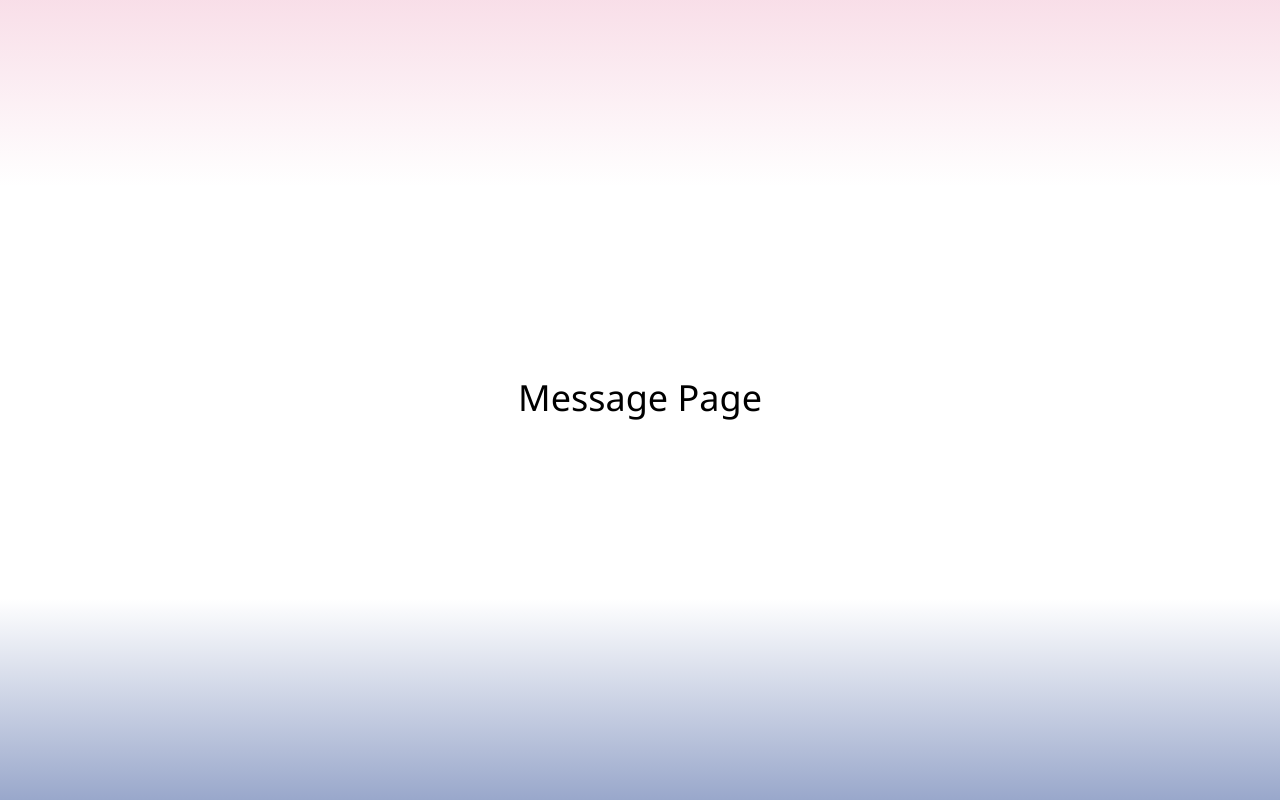
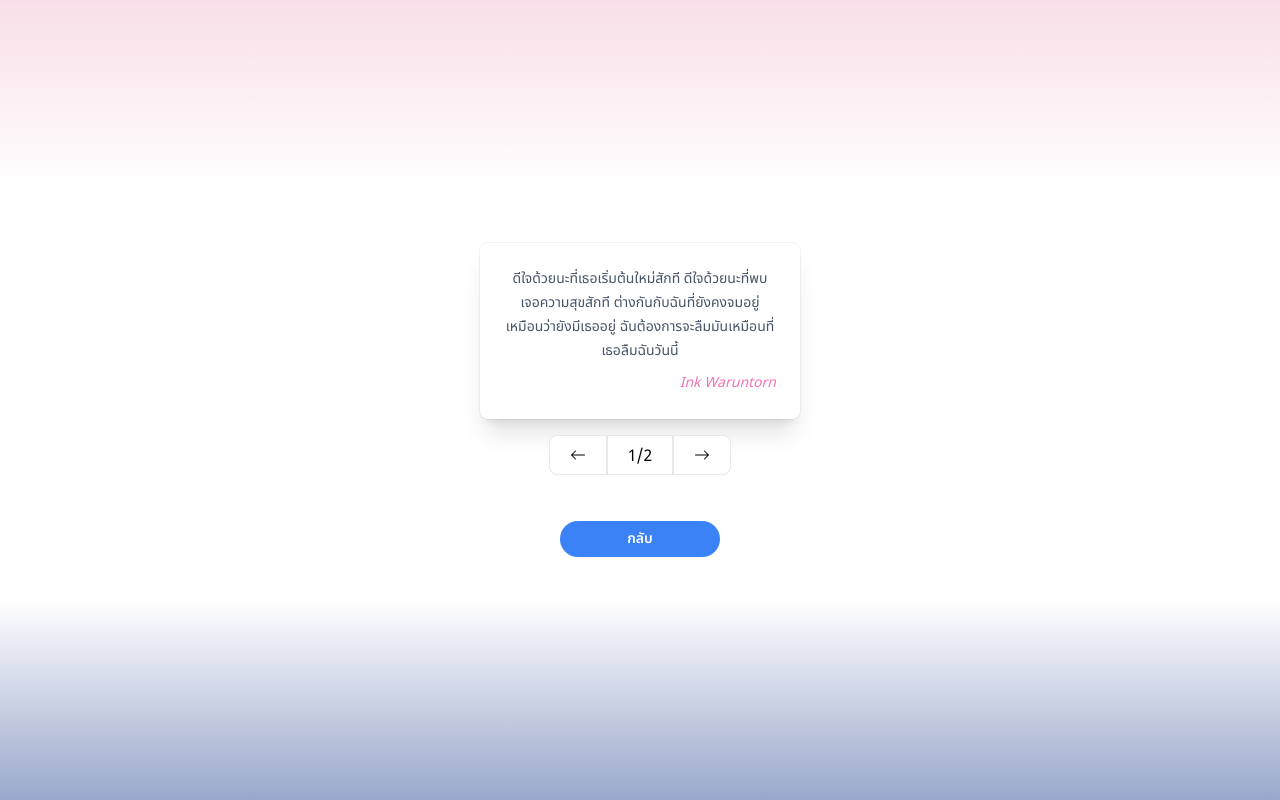
Before and after one commit to Uttaradit-School/utd108, a Next.js app: page /friendship/message in a window 1280 px wide. Built offline with nearby package versions, Linux system fonts and the light colour scheme; a web font is replaced by a local one.

Commit message:
📚 Added reader page ui

```diff
--- a/pages/friendship/message.tsx
+++ b/pages/friendship/message.tsx
@@ -1,6 +1,8 @@
 import type { NextPage } from 'next'
 import Head from 'next/head'
 import { useRouter } from 'next/router'
+import { BsArrowLeft, BsArrowRight } from 'react-icons/bs'
+import Link from 'next/link'
 
 const FriendShipDetails: NextPage = () => {
   const router = useRouter()
@@ -9,12 +11,50 @@ const FriendShipDetails: NextPage = () => {
   return (
     <div className="main-bg">
       <Head>
-        <title>Friendship | UTD108</title>
+        <title>Messages | UTD108</title>
       </Head>
-      <div className="flex min-h-screen flex-col items-center justify-center py-2 font-display">
-        <main className="flex w-full flex-1 flex-col items-center justify-center px-20 text-center">
-          <h1 className="text-4xl">Message Page</h1>
-        </main>
+      <div className="flex h-screen w-screen items-center justify-center p-8 font-display">
+        <div className="flex w-full flex-1 flex-col items-center justify-center px-20 text-center">
+          <div className="flex items-center justify-center">
+            <div className="text-md w-80 rounded-lg bg-white shadow-xl ring-1 ring-slate-900/5">
+              <div className="space-y-2 p-6 2xl:p-8">
+                <p className="text-sm leading-6 text-slate-600">
+                  ดีใจด้วยนะที่เธอเริ่มต้นใหม่สักที
+                  ดีใจด้วยนะที่พบเจอความสุขสักที ต่างกันกับฉันที่ยังคงจมอยู่
+                  เหมือนว่ายังมีเธออยู่
+                  ฉันต้องการจะลืมมันเหมือนที่เธอลืมฉันวันนี้{' '}
+                </p>
+                <div className="text-right text-sm font-medium italic leading-6 text-pink-400 duration-300 ease-in-out hover:text-pink-600">
+                  Ink Waruntorn
+                </div>
+              </div>
+            </div>
+          </div>
+          <nav>
+            <ul className="mt-4 inline-flex">
+              <li>
+                <button className="focus:shadow-outline h-10 rounded-l-lg border bg-white px-5 duration-300 ease-in-out hover:scale-105">
+                  <BsArrowLeft />
+                </button>
+              </li>
+              <li>
+                <div className="focus:shadow-outline h-10 border bg-white px-5">
+                  <div className="mt-2 mb-2">1/2</div>
+                </div>
+              </li>
+              <li>
+                <button className="focus:shadow-outline h-10 rounded-r-lg border bg-white px-5 duration-300 ease-in-out hover:scale-105">
+                  <BsArrowRight />
+                </button>
+              </li>
+            </ul>
+          </nav>
+          <Link href="/friendship/details">
+            <button className="mt-10 w-40 rounded-full bg-blue-500 px-4 py-2 text-sm font-semibold text-white shadow-sm duration-300 ease-in-out hover:scale-105">
+              กลับ
+            </button>
+          </Link>
+        </div>
       </div>
     </div>
   )
```
